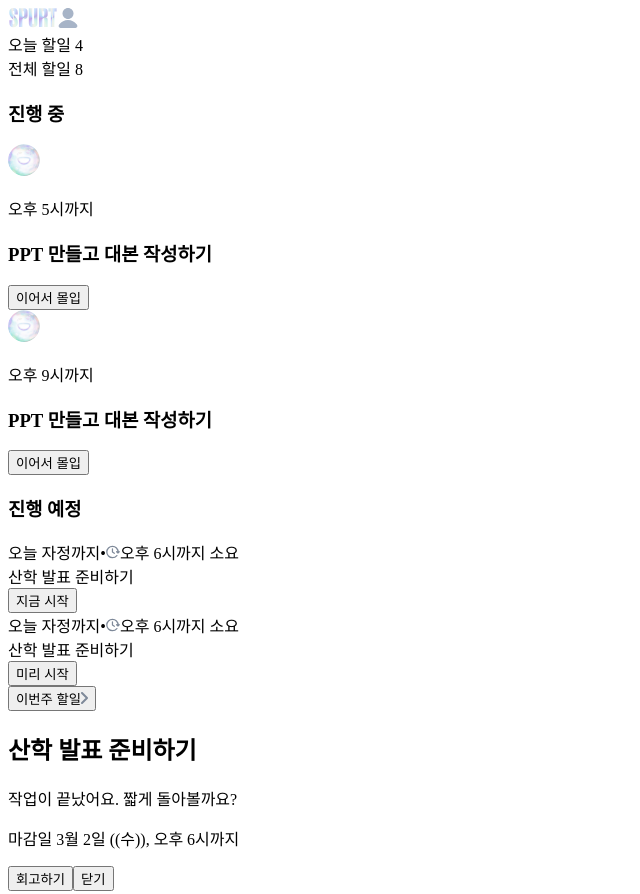
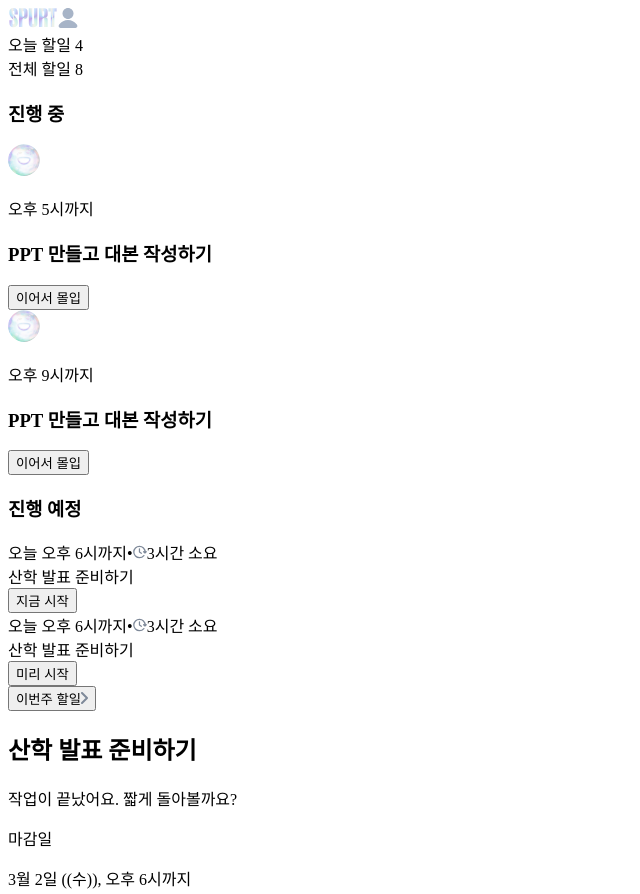
Before and after one commit to ljh130334/16th-team3-FE, a Next.js app: page /home in a window 1280 px wide. Shown: the top 894 px of the page, without its empty margins (0-640 px from the left). Built offline with nearby package versions, Linux system fonts and the light colour scheme.

Commit message:
refactor: 시간, 날짜 표시 형식 수정

```diff
--- a/src/app/home/page.tsx
+++ b/src/app/home/page.tsx
@@ -21,8 +21,9 @@ const SAMPLE_TODAY_TASKS = [
     dDayCount: 0,
     description: '산학 협력 프로젝트 중간 발표 준비하기',
     type: 'today',
-    status: 'pending', // pending 또는 inProgress
-    ignoredAlerts: 3
+    status: 'pending',
+    ignoredAlerts: 3,
+    dueDateTime: '2025-03-02T18:00:00.000Z'
   },
   {
     id: 2,
@@ -34,7 +35,8 @@ const SAMPLE_TODAY_TASKS = [
     dDayCount: 0,
     description: '산학 협력 프로젝트 최종 발표 준비하기',
     type: 'today',
-    status: 'pending'
+    status: 'pending',
+    dueDateTime: '2025-03-02T18:00:00.000Z'
   }
 ];
 
@@ -51,7 +53,8 @@ const SAMPLE_IN_PROGRESS_TASKS = [
     description: 'PPT 슬라이드 20장 준비 및 발표 대본 작성',
     type: 'today',
     status: 'inProgress',
-    startedAt: '2025-03-01T13:00:00' // 태스크 시작 시간
+    startedAt: '2025-03-01T13:00:00',
+    dueDateTime: '2025-03-02T17:00:00.000Z'
   },
   {
     id: 8,
@@ -64,7 +67,8 @@ const SAMPLE_IN_PROGRESS_TASKS = [
     description: 'PPT 슬라이드 20장 준비 및 발표 대본 작성',
     type: 'today',
     status: 'inProgress',
-    startedAt: '2025-03-01T13:00:00'
+    startedAt: '2025-03-01T13:00:00',
+    dueDateTime: '2025-03-02T21:00:00.000Z'
   }
 ];
 
@@ -79,7 +83,8 @@ const SAMPLE_THISWEEK_TASKS = [
     timeRequired: '3시간 소요',
     dDayCount: 3,
     description: '산학 협력 프로젝트 발표 준비하기',
-    type: 'weekly'
+    type: 'weekly',
+    dueDateTime: '2025-03-05T18:00:00.000Z'
   },
   {
     id: 4,
@@ -90,7 +95,8 @@ const SAMPLE_THISWEEK_TASKS = [
     timeRequired: '1일 소요',
     dDayCount: 3,
     description: '기술 블로그 첫 번째 글 작성하기',
-    type: 'weekly'
+    type: 'weekly',
+    dueDateTime: '2025-03-07T18:00:00.000Z'
   }
 ];
 
@@ -105,7 +111,8 @@ const SAMPLE_FUTURE_TASKS = [
     timeRequired: '4시간 30분 소요',
     dDayCount: 90,
     description: '기술 블로그 첫 번째 글 작성하기',
-    type: 'future'
+    type: 'future',
+    dueDateTime: '2025-04-02T18:00:00.000Z'
   },
   {
     id: 6,
@@ -116,34 +123,79 @@ const SAMPLE_FUTURE_TASKS = [
     timeRequired: '4일 반 소요',
     dDayCount: 100,
     description: '긴 제목의 태스크 예시입니다.',
-    type: 'future'
+    type: 'future',
+    dueDateTime: '2025-12-30T23:00:00.000Z'
   }
 ];
 
 const SAMPLE_ALL_TASKS = [...SAMPLE_TODAY_TASKS, ...SAMPLE_THISWEEK_TASKS, ...SAMPLE_FUTURE_TASKS, ...SAMPLE_IN_PROGRESS_TASKS];
 
-// 샘플 이번주 할 일 데이터
 const SAMPLE_WEEKLY_TASKS = [
   {
     id: 1,
-    title: '디프만 와이어프레임 수정하기',
-    dueDate: '2025-02-25',
-    dueTime: '3시간',
-    description: '디프만 프로젝트의 와이어프레임을 수정해야 합니다.'
+    title: '산학 발표 준비하기',
+    dueDate: '2025-02-10',
+    dueDay: '(화)',
+    dueTime: '오후 6시까지',
+    timeRequired: '3시간 소요',
+    dDayCount: 1,
+    description: '산학 협력 프로젝트 중간 발표 준비하기',
+    dueDateTime: '2025-02-10T18:00:00.000Z'
   },
   {
     id: 2,
-    title: '일이삼사오육칠팔구십일이삼사오육',
-    dueDate: '2025-02-25',
-    dueTime: '3시간',
-    description: '긴 제목의 태스크 예시입니다.'
+    title: '산학 발표 준비하기',
+    dueDate: '2025-02-11',
+    dueDay: '(수)',
+    dueTime: '오후 6시까지',
+    timeRequired: '3시간 소요',
+    dDayCount: 2,
+    description: '산학 협력 프로젝트 최종 발표 준비하기',
+    dueDateTime: '2025-02-11T18:00:00.000Z'
   },
   {
     id: 3,
-    title: '주간 보고서 작성',
-    dueDate: '2025-02-26',
-    dueTime: '2시간',
-    description: '이번 주 진행 상황에 대한 보고서를 작성해야 합니다.'
+    title: '블로그 글쓰기 챌린지하기',
+    dueDate: '2025-02-12',
+    dueDay: '(목)',
+    dueTime: '오후 6시까지',
+    timeRequired: '1일 소요',
+    dDayCount: 3,
+    description: '기술 블로그 첫 번째 글 작성하기',
+    dueDateTime: '2025-02-12T18:00:00.000Z'
+  },
+  {
+    id: 4,
+    title: '블로그 글쓰기 챌린지하기',
+    dueDate: '2025-02-13',
+    dueDay: '(금)',
+    dueTime: '오후 6시까지',
+    timeRequired: '1일 소요',
+    dDayCount: 4,
+    description: '기술 블로그 두 번째 글 작성하기',
+    dueDateTime: '2025-02-13T18:00:00.000Z'
+  },
+  {
+    id: 5,
+    title: '블로그 글쓰기 챌린지하기',
+    dueDate: '2025-02-14',
+    dueDay: '(토)',
+    dueTime: '오후 6시까지',
+    timeRequired: '1일 소요',
+    dDayCount: 5,
+    description: '기술 블로그 세 번째 글 작성하기',
+    dueDateTime: '2025-02-14T18:00:00.000Z'
+  },
+  {
+    id: 6,
+    title: '블로그 글쓰기 챌린지하기',
+    dueDate: '2025-02-15',
+    dueDay: '(일)',
+    dueTime: '오후 6시까지',
+    timeRequired: '1일 반 소요',
+    dDayCount: 6,
+    description: '기술 블로그 네 번째 글 작성하기',
+    dueDateTime: '2025-02-15T18:00:00.000Z'
   }
 ];
 
@@ -448,6 +500,7 @@ const handleCloseExpiredSheet = () => {
                         taskId={task.id}
                         onClick={() => handleTaskClick(task)}
                         onDelete={() => handleDeleteTask(task.id)}
+                        timeRequired={task.timeRequired}
                         onPreviewStart={() => handleDetailTask(task)}
                         ignoredAlerts={task.ignoredAlerts || 0}
                         resetAlerts={resetAlerts}
@@ -519,6 +572,7 @@ const handleCloseExpiredSheet = () => {
                         taskId={task.id}
                         onClick={() => handleTaskClick(task)}
                         onDelete={() => handleDeleteTask(task.id)}
+                        timeRequired={task.timeRequired}
                         onPreviewStart={() => handleDetailTask(task)}
                         ignoredAlerts={task.ignoredAlerts || 0}
                         resetAlerts={resetAlerts}
@@ -569,6 +623,7 @@ const handleCloseExpiredSheet = () => {
                     taskId={task.id}
                     onClick={() => handleTaskClick(task)}
                     onDelete={() => handleDeleteTask(task.id)}
+                    timeRequired={task.timeRequired}
                     onPreviewStart={() => handleDetailTask(task)}
                     ignoredAlerts={task.ignoredAlerts || 0}
                     resetAlerts={resetAlerts}
@@ -620,6 +675,7 @@ const handleCloseExpiredSheet = () => {
                     taskId={task.id}
                     onClick={() => handleTaskClick(task)}
                     onDelete={() => handleDeleteTask(task.id)}
+                    timeRequired={task.timeRequired}
                     onPreviewStart={() => handleDetailTask(task)}
                     ignoredAlerts={task.ignoredAlerts || 0}
                     resetAlerts={resetAlerts}
@@ -649,7 +705,10 @@ const handleCloseExpiredSheet = () => {
                 <div className="w-full bg-component-gray-secondary rounded-t-[28px] p-4 pt-10 flex flex-col items-center">
                   <h2 className="t3 text-text-strong text-center">{expiredTask.title}</h2>
                   <p className="t3 text-text-strong text-center mb-2">작업이 끝났어요. 짧게 돌아볼까요?</p>
-                  <p className="b3 text-text-neutral text-center mb-7">마감일 {new Date(expiredTask.dueDate).toLocaleDateString('ko-KR', { month: 'long', day: 'numeric' })} ({expiredTask.dueDay}), {expiredTask.dueTime}</p>
+                  <div className="flex justify-between w-full">
+                    <p className="b3 text-text-neutral mb-7">마감일 </p>
+                    <p className="b3 text-text-neutral mb-7">{new Date(expiredTask.dueDate).toLocaleDateString('ko-KR', { month: 'long', day: 'numeric' })} ({expiredTask.dueDay}), {expiredTask.dueTime}</p>
+                  </div>
                   <button
                     className="w-full bg-component-accent-primary text-white rounded-[16px] py-4 mb-3 l2"
                     onClick={() => handleGoToReflection(expiredTask.id)}
--- a/src/components/home/AllTaskItem.tsx
+++ b/src/components/home/AllTaskItem.tsx
@@ -13,6 +13,7 @@ type AllTaskItemProps = {
     dDayCount: number;
     description?: string;
     type?: 'today' | 'weekly' | 'future';
+    dueDateTime?: string;
   };
   onClick: (task: any) => void;
   onDelete: (taskId: number) => void;
@@ -85,6 +86,37 @@ const AllTaskItem: React.FC<AllTaskItemProps> = ({ task, onClick, onDelete }) =>
     }
   };
 
+  // 날짜 및 시간 표시 형식 수정
+  const formatDateTime = () => {
+    const month = task.dueDate.substring(5, 7);
+    const day = task.dueDate.substring(8, 10);
+
+    // 오늘 날짜와 비교
+    const today = new Date();
+    const taskDate = new Date(task.dueDate);
+    const isToday =
+      today.getDate() === taskDate.getDate() &&
+      today.getMonth() === taskDate.getMonth() &&
+      today.getFullYear() === taskDate.getFullYear();
+
+    // 시간 형식 처리
+    let timeDisplay = task.dueTime;
+    if (task.dueTime.includes('자정')) {
+      timeDisplay = isToday ? '오늘 자정까지' : '자정까지';
+    } else if (task.dueTime.includes('오후') || task.dueTime.includes('오전')) {
+      // "오후 n시까지" 또는 "오전 n시까지" 형식인지 확인
+      if (!task.dueTime.includes('까지')) {
+        timeDisplay = `${task.dueTime}까지`;
+      }
+
+      if (isToday) {
+        timeDisplay = `오늘 ${timeDisplay}`;
+      }
+    }
+
+    return `${month}월 ${day}일 ${task.dueDay} ${timeDisplay}`;
+  };
+
   return (
     <div className="bg-component-gray-secondary rounded-[20px] p-4 mb-4 relative" onClick={handleTaskClick}>
       <div className="flex justify-between items-start">
@@ -93,7 +125,7 @@ const AllTaskItem: React.FC<AllTaskItemProps> = ({ task, onClick, onDelete }) =>
             {renderDayChip()}
           </div>
           <div className="c3 flex items-center text-text-primary">
-            <span>{task.dueDate.substring(5).replace('-', '월 ')}일 {task.dueDay} {task.dueTime}</span>
+            <span>{formatDateTime()}</span>
             <span className="c3 text-text-neutral mx-1">•</span>
             <Image
               src="/icons/home/clock.svg"
--- a/src/components/home/InProgressTaskItem.tsx
+++ b/src/components/home/InProgressTaskItem.tsx
@@ -3,6 +3,7 @@ import Image from 'next/image';
 import { motion, AnimatePresence } from 'framer-motion';
 import { Button } from '@/components/ui/button';
 import { useRouter } from 'next/navigation';
+import { parseDateAndTime, calculateRemainingTime } from '@/utils/dateFormat';
 
 interface InProgressTaskItemProps {
   task: {
@@ -12,6 +13,7 @@ interface InProgressTaskItemProps {
     dueTime: string;
     timeRequired: string;
     startedAt?: string;
+    dueDateTime?: string;
   };
   onContinue: (taskId: number) => void;
 }
@@ -25,30 +27,19 @@ const InProgressTaskItem: React.FC<InProgressTaskItemProps> = ({ task, onContinu
   const [showBottomSheet, setShowBottomSheet] = useState(false);
 
   // 남은 시간 계산 함수
-  const calculateRemainingTime = () => {
+  const calculateRemainingTimeLocal = () => {
     if (!task.startedAt) return '';
 
     const now = new Date().getTime();
-    let dueDateTime = new Date(task.dueDate);
 
-    let hours = 0;
-    let timeString = task.dueTime;
-
-    if (timeString.includes('오후')) {
-      const match = timeString.match(/오후\s+(\d+)시/);
-      if (match && match[1]) {
-        hours = parseInt(match[1]);
-        if (hours !== 12) hours += 12;
-      }
-    } else if (timeString.includes('오전')) {
-      const match = timeString.match(/오전\s+(\d+)시/);
-      if (match && match[1]) {
-        hours = parseInt(match[1]);
-        if (hours === 12) hours = 0;
-      }
+    // dueDateTime이 있으면 사용, 없으면 dueDate와 dueTime에서 계산
+    let dueDateTime;
+    if (task.dueDateTime) {
+      dueDateTime = new Date(task.dueDateTime);
+    } else {
+      dueDateTime = parseDateAndTime(task.dueDate, task.dueTime);
     }
 
-    dueDateTime.setHours(hours, 0, 0, 0);
     const timeLeft = dueDateTime.getTime() - now;
 
     // 남은 시간(ms) 저장
@@ -57,21 +48,7 @@ const InProgressTaskItem: React.FC<InProgressTaskItemProps> = ({ task, onContinu
     // 1시간 이내인지 체크
     setIsUrgent(timeLeft <= 60 * 60 * 1000 && timeLeft > 0);
 
-    if (timeLeft <= 0) return '00:00:00 남음';
-
-    if (timeLeft <= 24 * 60 * 60 * 1000) {
-      const h = Math.floor(timeLeft / (1000 * 60 * 60));
-      const m = Math.floor((timeLeft % (1000 * 60 * 60)) / (1000 * 60));
-      const s = Math.floor((timeLeft % (1000 * 60)) / 1000);
-
-      return `${h.toString().padStart(2, '0')}:${m.toString().padStart(2, '0')}:${s.toString().padStart(2, '0')} 남음`;
-    } else {
-      const days = Math.floor(timeLeft / (1000 * 60 * 60 * 24));
-      const h = Math.floor((timeLeft % (1000 * 60 * 60 * 24)) / (1000 * 60 * 60));
-      const m = Math.floor((timeLeft % (1000 * 60 * 60)) / (1000 * 60));
-
-      return `${days}일 ${h}시간 ${m}분 남음`;
-    }
+    return calculateRemainingTime(dueDateTime);
   };
 
   useEffect(() => {
@@ -85,7 +62,7 @@ const InProgressTaskItem: React.FC<InProgressTaskItemProps> = ({ task, onContinu
   // 1초마다 남은 시간 업데이트
   useEffect(() => {
     const updateRemainingTime = () => {
-      setRemainingTime(calculateRemainingTime());
+      setRemainingTime(calculateRemainingTimeLocal());
     };
 
     updateRemainingTime();
@@ -109,6 +86,33 @@ const InProgressTaskItem: React.FC<InProgressTaskItemProps> = ({ task, onContinu
     setShowBottomSheet(false);
   };
 
+  // 오늘 날짜 확인
+  const isToday = () => {
+    const today = new Date();
+    const taskDate = new Date(task.dueDate);
+
+    return (
+      today.getDate() === taskDate.getDate() &&
+      today.getMonth() === taskDate.getMonth() &&
+      today.getFullYear() === taskDate.getFullYear()
+    );
+  };
+
+  // 시간 표시 형식 수정
+  const formatDueTime = () => {
+    if (task.dueTime.includes('자정')) {
+      return isToday() ? '오늘 자정까지' : task.dueTime;
+    }
+
+    // "오후 n시" 형식인지 확인하고 "까지" 추가
+    if ((task.dueTime.includes('오후') || task.dueTime.includes('오전')) && !task.dueTime.includes('까지')) {
+      const formattedTime = `${task.dueTime}까지`;
+      return isToday() ? `오늘 ${formattedTime}` : formattedTime;
+    }
+
+    return isToday() ? `오늘 ${task.dueTime}` : task.dueTime;
+  };
+
   // 일반 진행 중 컴포넌트
   if (!isUrgent) {
     return (
@@ -125,7 +129,7 @@ const InProgressTaskItem: React.FC<InProgressTaskItemProps> = ({ task, onContinu
             </div>
             <div className="flex-1">
               <p className="text-text-neutral b3">
-                {task.dueTime}
+                {formatDueTime()}
               </p>
               <h3 className="s1 text-text-strong t3 truncate" style={{ maxWidth: '240px' }}>
                 {task.title}
@@ -180,7 +184,7 @@ const InProgressTaskItem: React.FC<InProgressTaskItemProps> = ({ task, onContinu
       >
         <div>
           <h2 className="s1 text-text-strong mb-1">{task.title}</h2>
-          <p className="b3 text-text-neutral">{task.dueTime}</p>
+          <p className="b3 text-text-neutral">{formatDueTime()}</p>
         </div>
 
         <div className='flex justify-center overflow-hidden my-8'>
--- a/src/components/home/TaskDetailSheet.tsx
+++ b/src/components/home/TaskDetailSheet.tsx
@@ -15,6 +15,7 @@ type TaskDetailSheetProps = {
     timeRequired?: string;
     description?: string;
     status?: string;
+    dueDateTime?: string;
   };
   onDelete?: (taskId: number) => void;
   onStart?: (taskId: number) => void;
@@ -94,10 +95,20 @@ const TaskDetailSheet: React.FC<TaskDetailSheetProps> = ({
   const formatDueDateTime = () => {
     if (!task.dueDate) return '-';
 
-    const month = task.dueDate.substring(5, 7);
-    const day = task.dueDate.substring(8, 10);
+    // Date 객체로 변환해서 새롭게 포맷팅
+    const dueDate = new Date(task.dueDate);
+    const month = dueDate.getMonth() + 1;
+    const day = dueDate.getDate();
 
-    return `${month}월 ${day}일 ${task.dueDay || ''}, ${task.dueTime || ''}`;
+    // 요일을 직접 계산
+    const days = ['일', '월', '화', '수', '목', '금', '토'];
+    const dayOfWeek = days[dueDate.getDay()];
+
+    // 시간 처리
+    let timeDisplay = task.dueTime || '';
+    timeDisplay = timeDisplay.replace('까지', '');
+
+    return `${month}월 ${day}일 (${dayOfWeek}), ${timeDisplay}`;
   };
 
   // 진행 중인 태스크인지 확인
@@ -232,7 +243,9 @@ const TaskDetailSheet: React.FC<TaskDetailSheetProps> = ({
             <div className="flex justify-between items-center py-2.5">
               <div className="b2 text-text-alternative">첫 알림</div>
               <div className="flex items-center">
-                <span className="s2 text-text-neutral mr-3">{task.dueDate ? formatDueDateTime().replace(task.dueTime || '', '오후 07:30') : '-'}</span>
+                <span className="s2 text-text-neutral mr-3">
+                  {task.dueDate ? formatDueDateTime().replace(task.dueTime?.replace('까지', '') || '', '오후 07:30') : '-'}
+                </span>
               </div>
             </div>
           </div>
--- a/src/components/home/TaskItem.tsx
+++ b/src/components/home/TaskItem.tsx
@@ -1,6 +1,7 @@
 import React, { useState, useEffect } from 'react';
 import Image from 'next/image';
 import { useRouter } from 'next/navigation';
+import { parseDateAndTime, calculateRemainingTime } from '@/utils/dateFormat';
 
 type TaskItemProps = {
   title: string;
@@ -11,7 +12,9 @@ type TaskItemProps = {
   onDelete: () => void;
   onPreviewStart?: () => void;
   ignoredAlerts?: number;
+  timeRequired: string;
   resetAlerts?: (taskId: number) => void;
+  dueDateTime?: string;
 };
 
 const TaskItem: React.FC<TaskItemProps> = ({
@@ -20,10 +23,12 @@ const TaskItem: React.FC<TaskItemProps> = ({
   dueDate,
   taskId,
   onClick,
+  timeRequired,
   onDelete,
   onPreviewStart = () => {},
   ignoredAlerts = 0, // 기본값은 0
-  resetAlerts = () => {}
+  resetAlerts = () => {},
+  dueDateTime
 }) => {
   const router = useRouter();
   const [showUrgentBottomSheet, setShowUrgentBottomSheet] = useState(false);
@@ -31,75 +36,28 @@ const TaskItem: React.FC<TaskItemProps> = ({
   const isUrgent = ignoredAlerts >= 3;
 
   // 남은 시간 계산 함수
-  const calculateRemainingTime = () => {
-    // dueDate가 "2025-03-01" 같은 형식일 경우
-    // dueTime이 "오후 7시까지" 같은 형식일 경우 파싱
-
-    const now = new Date();
-
-    let dueDateTime = new Date(dueDate);
-
-    // dueTime에서 시간 추출 (예: "오후 7시까지" -> 19, "오전 9시까지" -> 9)
-    let hours = 0;
-    if (dueTime.includes('오후')) {
-      const match = dueTime.match(/오후\s*(\d+)시/);
-      if (match && match[1]) {
-        hours = parseInt(match[1]);
-        if (hours !== 12) hours += 12; // 오후는 +12 (오후 12시는 그대로 12)
-      }
-    } else if (dueTime.includes('오전')) {
-      const match = dueTime.match(/오전\s*(\d+)시/);
-      if (match && match[1]) {
-        hours = parseInt(match[1]);
-        if (hours === 12) hours = 0; // 오전 12시는 0시
-      }
+  const calculateRemainingTimeLocal = () => {
+    // dueDateTime이 있으면 사용, 없으면 dueDate와 dueTime에서 계산
+    let dueDateObj;
+    if (dueDateTime) {
+      dueDateObj = new Date(dueDateTime);
     } else {
-      // "3시간 소요"와 같은 형식일 경우, 현재 시간 + 소요시간으로 계산
-      const match = dueTime.match(/(\d+)시간/);
-      if (match && match[1]) {
-        const hoursToAdd = parseInt(match[1]);
-        dueDateTime = new Date();
-        dueDateTime.setHours(dueDateTime.getHours() + hoursToAdd);
-      }
+      dueDateObj = parseDateAndTime(dueDate, dueTime);
     }
 
-    // 시간 설정 (dueTime이 "오후 7시까지" 같은 형식일 경우)
-    if (hours > 0) {
-      dueDateTime.setHours(hours, 0, 0, 0);
-    }
-
-    // 남은 시간 계산 (밀리초)
-    const timeLeft = dueDateTime.getTime() - now.getTime();
-
-    if (timeLeft <= 0) return '00:00:00 남음';
-
-    // 24시간 이하일 때
-    if (timeLeft <= 24 * 60 * 60 * 1000) {
-      const hours = Math.floor(timeLeft / (1000 * 60 * 60));
-      const minutes = Math.floor((timeLeft % (1000 * 60 * 60)) / (1000 * 60));
-      const seconds = Math.floor((timeLeft % (1000 * 60)) / 1000);
-
-      return `${hours.toString().padStart(2, '0')}:${minutes.toString().padStart(2, '0')}:${seconds.toString().padStart(2, '0')} 남음`;
-    } else {
-      // 24시간 초과
-      const days = Math.floor(timeLeft / (1000 * 60 * 60 * 24));
-      const hours = Math.floor((timeLeft % (1000 * 60 * 60 * 24)) / (1000 * 60 * 60));
-      const minutes = Math.floor((timeLeft % (1000 * 60 * 60)) / (1000 * 60));
-
-      return `${days}일 ${hours}시간 ${minutes}분 남음`;
-    }
+    return calculateRemainingTime(dueDateObj);
   };
 
   // 1초마다 남은 시간 업데이트
   useEffect(() => {
-    setRemainingTime(calculateRemainingTime());
+    setRemainingTime(calculateRemainingTimeLocal());
 
     const interval = setInterval(() => {
-      setRemainingTime(calculateRemainingTime());
+      setRemainingTime(calculateRemainingTimeLocal());
     }, 1000);
 
     return () => clearInterval(interval);
-  }, [dueDate, dueTime]);
+  }, [dueDate, dueTime, dueDateTime]);
 
   const handleButtonClick = (e: React.MouseEvent) => {
     e.stopPropagation();
@@ -123,6 +81,36 @@ const TaskItem: React.FC<TaskItemProps> = ({
     setShowUrgentBottomSheet(false);
   };
 
+  // 오늘 날짜 확인
+  const isToday = () => {
+    const today = new Date();
+    const taskDate = new Date(dueDate);
+
+    return (
+      today.getDate() === taskDate.getDate() &&
+      today.getMonth() === taskDate.getMonth() &&
+      today.getFullYear() === taskDate.getFullYear()
+    );
+  };
+
+  // 시간 표시 형식 수정
+  const formatDueTime = () => {
+    // 자정인 경우
+    if (dueTime.includes('자정')) {
+      return '오늘 자정까지';
+    }
+
+    // 시간 텍스트에 "오후" 또는 "오전"이 포함되어 있는지 확인
+    if (dueTime.includes('오후') || dueTime.includes('오전')) {
+      // "까지"가 없으면 추가
+      const formattedTime = dueTime.includes('까지') ? dueTime : `${dueTime}까지`;
+      return `오늘 ${formattedTime}`;
+    }
+
+    // 그 외 경우 (예: "3시간 소요")
+    return dueTime;
+  };
+
   return (
     <>
       <div
@@ -133,7 +121,7 @@ const TaskItem: React.FC<TaskItemProps> = ({
           <div>
             <div className="c3 flex items-center text-text-primary">
               <span className="flex items-center">
-                <span>오늘 자정까지</span>
+                <span>{formatDueTime()}</span>
                 <span className="c3 text-text-neutral mx-1">•</span>
                 <Image
                   src="/icons/home/clock.svg"
@@ -142,7 +130,7 @@ const TaskItem: React.FC<TaskItemProps> = ({
                   height={14}
                   className="mr-[4px] mb-[2px]"
                   />
-                <span className="c3 text-text-neutral">{dueTime} 소요</span>
+                <span className="c3 text-text-neutral">{timeRequired || '1시간 소요'}</span>
               </span>
             </div>
             <div className="s2 mt-[3px] text-text-strong">
--- /dev/null
+++ b/src/utils/dateFormat.ts
@@ -0,0 +1,99 @@
+// ISO 문자열에서 '월 일 (요일)' 형식으로 변환
+export function formatDateWithDay(isoString: string): string {
+    const date = new Date(isoString);
+    const month = date.getMonth() + 1;
+    const day = date.getDate();
+
+    // 요일 구하기
+    const days = ['(일)', '(월)', '(화)', '(수)', '(목)', '(금)', '(토)'];
+    const dayOfWeek = days[date.getDay()];
+
+    return `${month}월 ${day}일 ${dayOfWeek}`;
+  }
+
+  // ISO 문자열에서 '오전/오후 시:분' 형식으로 변환 (바텀시트용)
+  export function formatTimeForDetail(isoString: string): string {
+    const date = new Date(isoString);
+    let hours = date.getHours();
+    const minutes = date.getMinutes();
+
+    const period = hours >= 12 ? '오후' : '오전';
+    if (hours > 12) hours -= 12;
+    if (hours === 0) hours = 12;
+
+    return `${period} ${hours}:${minutes.toString().padStart(2, '0')}`;
+  }
+
+  // ISO 문자열에서 '오전/오후 시시까지' 형식으로 변환 (리스트용)
+  export function formatTimeForList(isoString: string, includeToday = true): string {
+    const date = new Date(isoString);
+    let hours = date.getHours();
+
+    const period = hours >= 12 ? '오후' : '오전';
+    if (hours > 12) hours -= 12;
+    if (hours === 0) hours = 12;
+
+    // 자정인 경우 특별 처리
+    if (hours === 12 && date.getMinutes() === 0 && period === '오전') {
+      return includeToday ? '오늘 자정까지' : '자정까지';
+    }
+
+    return includeToday ? `오늘 ${period} ${hours}시까지` : `${period} ${hours}시까지`;
+  }
+
+  // 오늘인지 판별
+  export function isToday(isoString: string): boolean {
+    const date = new Date(isoString);
+    const today = new Date();
+
+    return date.getDate() === today.getDate() &&
+           date.getMonth() === today.getMonth() &&
+           date.getFullYear() === today.getFullYear();
+  }
+
+  // 날짜 문자열 (YYYY-MM-DD) 및 시간 문자열에서 Date 객체 생성
+  export function parseDateAndTime(dateStr: string, timeStr: string): Date {
+    const date = new Date(dateStr);
+
+    let hours = 0;
+    if (timeStr.includes('오후')) {
+      const match = timeStr.match(/오후\s*(\d+)시/);
+      if (match && match[1]) {
+        hours = parseInt(match[1]);
+        if (hours !== 12) hours += 12;
+      }
+    } else if (timeStr.includes('오전')) {
+      const match = timeStr.match(/오전\s*(\d+)시/);
+      if (match && match[1]) {
+        hours = parseInt(match[1]);
+        if (hours === 12) hours = 0;
+      }
+    } else if (timeStr.includes('자정')) {
+      hours = 0;
+    }
+
+    date.setHours(hours, 0, 0, 0);
+    return date;
+  }
+
+  // 남은 시간 계산하여 문자열 반환
+  export function calculateRemainingTime(targetDate: Date): string {
+    const now = new Date().getTime();
+    const timeLeft = targetDate.getTime() - now;
+
+    if (timeLeft <= 0) return '00:00:00 남음';
+
+    if (timeLeft <= 24 * 60 * 60 * 1000) {
+      const h = Math.floor(timeLeft / (1000 * 60 * 60));
+      const m = Math.floor((timeLeft % (1000 * 60 * 60)) / (1000 * 60));
+      const s = Math.floor((timeLeft % (1000 * 60)) / 1000);
+
+      return `${h.toString().padStart(2, '0')}:${m.toString().padStart(2, '0')}:${s.toString().padStart(2, '0')} 남음`;
+    } else {
+      const days = Math.floor(timeLeft / (1000 * 60 * 60 * 24));
+      const h = Math.floor((timeLeft % (1000 * 60 * 60 * 24)) / (1000 * 60 * 60));
+      const m = Math.floor((timeLeft % (1000 * 60 * 60)) / (1000 * 60));
+
+      return `${days}일 ${h}시간 ${m}분 남음`;
+    }
+  }
```
Also changed, not shown: src/components/home/WeeklyTaskItem.tsx (+16 -1 lines).
